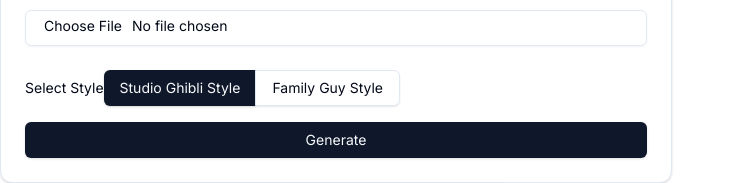
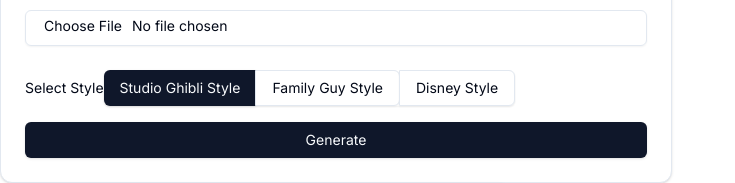
Before and after one commit to byleonardlim/image-styler-app, a Next.js app: page / in a window 1280 px wide. Shown: the part 183-366 px from the top of the page, without its empty margins (0-735 px from the left). Built offline with nearby package versions, Linux system fonts and the light colour scheme.

Commit message:
pre-function factoring milestone

```diff
--- a/app/api/generate-image/route.ts
+++ b/app/api/generate-image/route.ts
@@ -21,6 +21,9 @@
         break;
       case 'family-guy':
         prompt = process.env.STYLE_PROMPT_FAMILY_GUY!;
+        break;
+      case 'disney':
+        prompt = process.env.STYLE_PROMPT_DISNEY!;
         break;
       default:
         return Response.json({ error: 'Invalid style selected' }, { status: 400 });
--- a/app/page.tsx
+++ b/app/page.tsx
@@ -5,8 +5,6 @@
 import { Card } from "@/components/ui/card"
 import { Label } from "@/components/ui/label"
 import { Input } from "@/components/ui/input"
-import { RadioGroup, RadioGroupItem } from "@/components/ui/radio-group"
-import { Select, SelectContent, SelectItem, SelectTrigger, SelectValue } from "@/components/ui/select"
 import { X } from 'lucide-react';
 
 export default function Page() {
@@ -115,6 +113,15 @@
                 >
                   Family Guy Style
                 </Button>
+                <Button
+                  type="button"
+                  variant={style === 'disney' ? "default" : "outline"}
+                  onClick={() => setStyle('disney')}
+                  className="rounded-l-none -ml-px"
+                  disabled={isLoading}
+                >
+                  Disney Style
+                </Button>
               </div>
             </div>
 
--- a/package.json
+++ b/package.json
@@ -13,6 +13,8 @@
     "@radix-ui/react-radio-group": "^1.3.7",
     "@radix-ui/react-select": "^2.2.5",
     "@radix-ui/react-slot": "^1.2.3",
+    "@stripe/react-stripe-js": "^3.7.0",
+    "@stripe/stripe-js": "^7.3.1",
     "@supabase/supabase-js": "^2.49.4",
     "class-variance-authority": "^0.7.1",
     "clsx": "^2.1.1",
```
Also changed, not shown: 1 other file (tests, documents, lock files or other folders).
